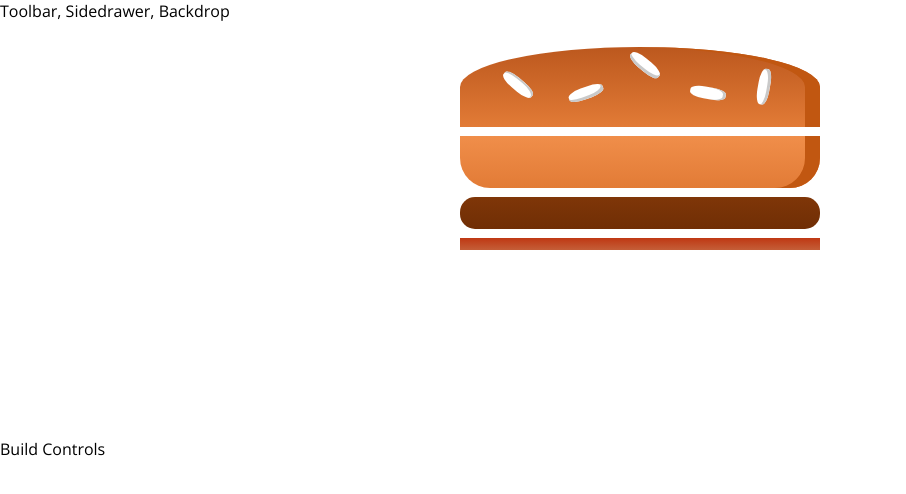
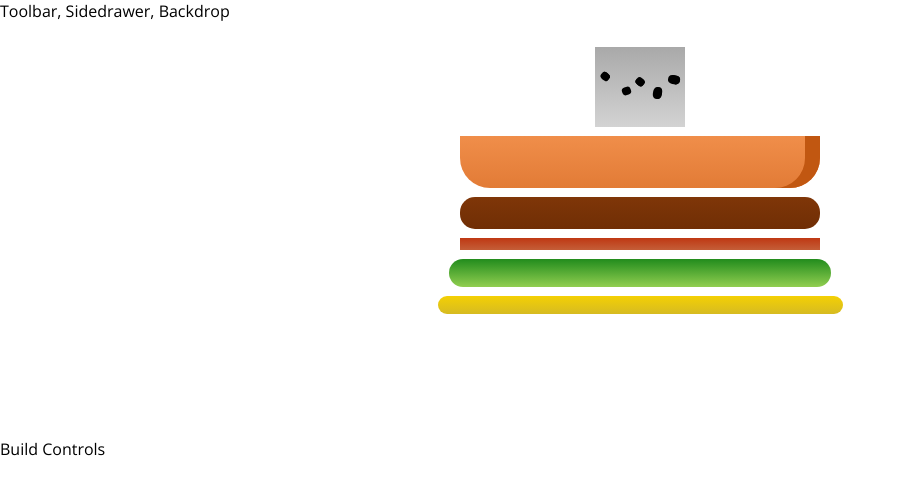
Before and after one commit to ThomasHAOD/digital-performance-setup-builder, a React (Create React App) app: page / in a window 1280 px wide. Shown: the top 494 px of the page, without its empty margins (0-906 px from the left). Built offline with nearby package versions, Linux system fonts and the light colour scheme.

Commit message:
change placeholder css deck with model

```diff
--- a/src/components/DigitalSetup/DigitalGadgets/BurgerIngredient.module.css
+++ /dev/null
@@ -1,113 +0,0 @@
-.BreadBottom {
-    height: 13%;
-    width: 80%;
-    background: linear-gradient(#F08E4A, #e27b36);
-    border-radius: 0 0 30px 30px;
-    box-shadow: inset -15px 0 #c15711;
-    margin: 2% auto;
-}
-
-.BreadTop {
-    height: 20%;
-    width: 80%;
-    background: linear-gradient(#bc581e, #e27b36);
-    border-radius: 50% 50% 0 0;
-    box-shadow: inset -15px 0 #c15711;
-    margin: 2% auto;
-    position: relative;
-}
-
-.Seeds1 {
-    width: 10%;
-    height: 15%;
-    position: absolute;
-    background-color: white;
-    left: 30%;
-    top: 50%;
-    border-radius: 40%;
-    transform: rotate(-20deg);
-    box-shadow: inset -2px -3px #c9c9c9;
-}
-
-.Seeds1:after {
-    content: "";
-    width: 100%;
-    height: 100%;
-    position: absolute;
-    background-color: white;
-    left: -170%;
-    top: -260%;
-    border-radius: 40%;
-    transform: rotate(60deg);
-    box-shadow: inset -1px 2px #c9c9c9;
-  }
-
-.Seeds1:before {
-    content: "";
-    width: 100%;
-    height: 100%;
-    position: absolute;
-    background-color: white;
-    left: 180%;
-    top: -50%;
-    border-radius: 40%;
-    transform: rotate(60deg);
-    box-shadow: inset -1px -3px #c9c9c9;
-  }
-
-  .Seeds2 {
-    width: 10%;
-    height: 15%;
-    position: absolute;
-    background-color: white;
-    left: 64%;
-    top: 50%;
-    border-radius: 40%;
-    transform: rotate(10deg);
-    box-shadow: inset -3px 0 #c9c9c9;
-  }
-
-  .Seeds2:before {
-    content: "";
-    width: 100%;
-    height: 100%;
-    position: absolute;
-    background-color: white;
-    left: 150%;
-    top: -130%;
-    border-radius: 40%;
-    transform: rotate(90deg);
-    box-shadow: inset 1px 3px #c9c9c9;
-  }
-
-
-.Meat {
-    width: 80%;
-    height: 8%;
-    background: linear-gradient(#7f3608, #702e05);
-    margin: 2% auto;
-    border-radius: 15px;
-}
-
-.Cheese {
-    width: 90%;
-    height: 4.5%;
-    margin: 2% auto;
-    background: linear-gradient(#f4d004, #d6bb22);
-    border-radius: 20px;
-}
-
-.Salad {
-    width: 85%;
-    height: 7%;
-    margin: 2% auto;
-    background: linear-gradient(#228c1d, #91ce50);
-    border-radius: 20px;
-}
-
-.Bacon {
-    width: 80%;
-    height: 3%;
-    background: linear-gradient(#bf3813, #c45e38);
-    margin: 2% auto;
-}
--- a/src/components/DigitalSetup/DigitalGadgets/DigitalGadgets.js
+++ b/src/components/DigitalSetup/DigitalGadgets/DigitalGadgets.js
@@ -1,7 +1,7 @@
 import React, { Component } from "react";
 import PropTypes from "prop-types";
 
-import classes from "./BurgerIngredient.module.css";
+import classes from "./DigitalGadgets.module.css";
 
 class DigitalGadgets extends Component {
   render() {
@@ -10,7 +10,7 @@ class DigitalGadgets extends Component {
     switch (this.props.type) {
       case "mixer":
         gadget = (
-          <div className={classes.BreadTop}>
+          <div className={classes.Mixer}>
             <div className={classes.Seeds1}></div>
             <div className={classes.Seeds2}></div>
           </div>
@@ -29,7 +29,7 @@ class DigitalGadgets extends Component {
         gadget = <div className={classes.Bacon}></div>;
         break;
       case "fx-module":
-        gadget = <div classname={classes.Cheese}></div>;
+        gadget = <div className={classes.Cheese}></div>;
         break;
       default:
         gadget = null;
--- /dev/null
+++ b/src/components/DigitalSetup/DigitalGadgets/DigitalGadgets.module.css
@@ -0,0 +1,109 @@
+.BreadBottom {
+  height: 13%;
+  width: 80%;
+  background: linear-gradient(#f08e4a, #e27b36);
+  border-radius: 0 0 30px 30px;
+  box-shadow: inset -15px 0 #c15711;
+  margin: 2% auto;
+}
+
+.Mixer {
+  height: 20%;
+  width: 20%;
+  background: linear-gradient(darkgrey, lightgrey);
+  margin: 2% auto;
+  position: relative;
+}
+
+.Seeds1 {
+  width: 10%;
+  height: 10%;
+  position: absolute;
+  background-color: black;
+  left: 30%;
+  top: 50%;
+  border-radius: 40%;
+  transform: rotate(-20deg);
+}
+
+.Seeds1:after {
+  content: "";
+  width: 100%;
+  height: 100%;
+  position: absolute;
+  background-color: black;
+  left: -170%;
+  top: -260%;
+  border-radius: 40%;
+  transform: rotate(60deg);
+  box-shadow: inset -1px 2px black;
+}
+
+.Seeds1:before {
+  content: "";
+  width: 100%;
+  height: 100%;
+  position: absolute;
+  background-color: black;
+  left: 180%;
+  top: -50%;
+  border-radius: 40%;
+  transform: rotate(60deg);
+  box-shadow: inset -1px -3px black;
+}
+
+.Seeds2 {
+  width: 10%;
+  height: 15%;
+  position: absolute;
+  background-color: black;
+  left: 64%;
+  top: 50%;
+  border-radius: 40%;
+  transform: rotate(10deg);
+  box-shadow: inset -3px 0 black;
+}
+
+.Seeds2:before {
+  content: "";
+  width: 100%;
+  height: 100%;
+  position: absolute;
+  background-color: black;
+  left: 150%;
+  top: -130%;
+  border-radius: 40%;
+  transform: rotate(90deg);
+  box-shadow: inset 1px 3px black;
+}
+
+.Meat {
+  width: 80%;
+  height: 8%;
+  background: linear-gradient(#7f3608, #702e05);
+  margin: 2% auto;
+  border-radius: 15px;
+}
+
+.Cheese {
+  width: 90%;
+  height: 4.5%;
+  margin: 2% auto;
+  background: linear-gradient(#f4d004, #d6bb22);
+  border-radius: 20px;
+}
+
+.Salad {
+  width: 85%;
+  height: 7%;
+  margin: 2% auto;
+  background: linear-gradient(#228c1d, #91ce50);
+  border-radius: 20px;
+}
+
+.Bacon {
+  width: 80%;
+  height: 3%;
+  background: linear-gradient(#bf3813, #c45e38);
+  margin: 2% auto;
+}
--- a/src/components/DigitalSetup/DigitalSetup.js
+++ b/src/components/DigitalSetup/DigitalSetup.js
@@ -10,6 +10,8 @@ const digitalSetup = props => {
       <DigitalGadgets type="right-hand-deck" />
       <DigitalGadgets type="left-hand-deck" />
       <DigitalGadgets type="keyboard" />
+      <DigitalGadgets type="drum-machine" />
+      <DigitalGadgets type="fx-module" />
     </div>
   );
 };
```
